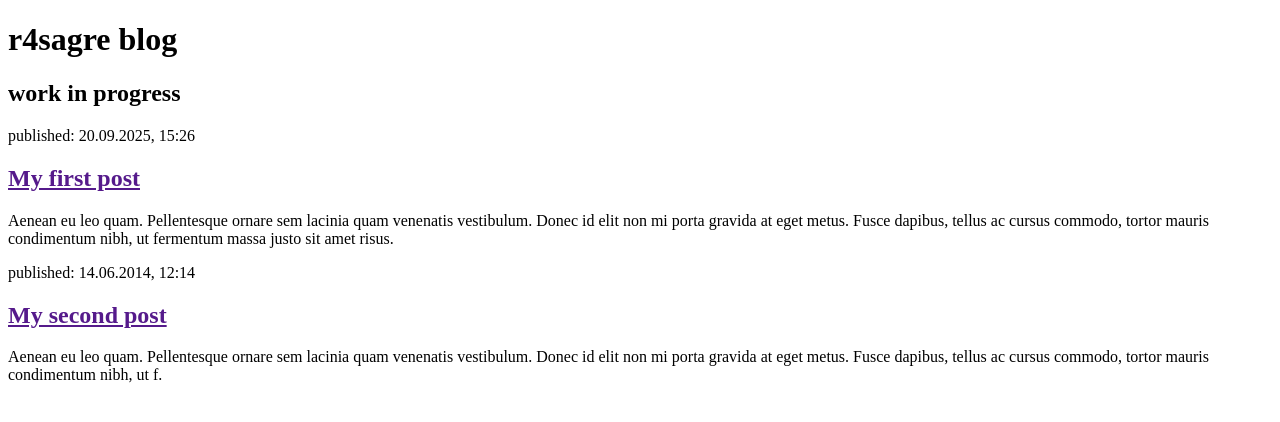
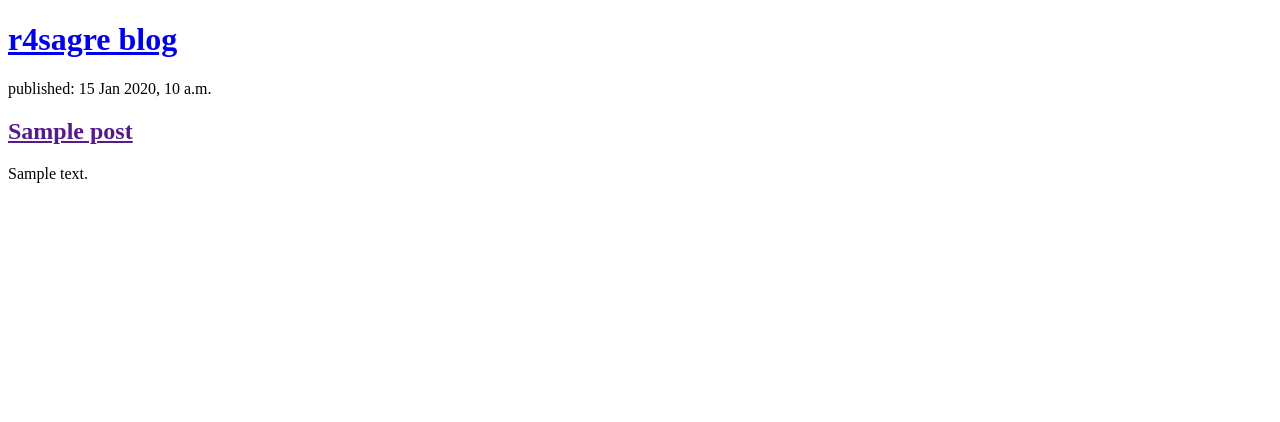
Before and after one commit to r4sagre/my-first-blog, a Django app: page / in a window 1280 px wide. Shown: the top 422 px of the page. Run offline with Django 5.2, Linux system fonts and the light colour scheme; tables that the repository leaves empty hold one stand-in row (values such as "Sample post").

Commit message:
Modified templates to display posts from database.

```diff
--- a/blog/templates/blog/post_list.html
+++ b/blog/templates/blog/post_list.html
@@ -1,24 +1,23 @@
 <!DOCTYPE html>
 <html>
-    <head>
-        <title>r4sagre blog</title>
-    </head>
+
+<head>
+    <title>r4sagre blog</title>
+</head>
 
 
-    <body>
-    <h1>r4sagre blog</h1>
-    <h2>work in progress</h2>
+<body>
+    <header>
+        <h1><a href="/">r4sagre blog</a></h1>
+    </header>
 
+    {% for post in posts %}
     <article>
-            <time>published: 20.09.2025, 15:26</time>
-            <h2><a href="">My first post</a></h2>
-            <p>Aenean eu leo quam. Pellentesque ornare sem lacinia quam venenatis vestibulum. Donec id elit non mi porta gravida at eget metus. Fusce dapibus, tellus ac cursus commodo, tortor mauris condimentum nibh, ut fermentum massa justo sit amet risus.</p>
-        </article>
+        <time>published: {{ post.published_date }}</time>
+        <h2><a href="">{{ post.title }}</a></h2>
+        <p>{{ post.text|linebreaksbr }}</p>
+    </article>
+    {% endfor %}
+</body>
 
-        <article>
-            <time>published: 14.06.2014, 12:14</time>
-            <h2><a href="">My second post</a></h2>
-            <p>Aenean eu leo quam. Pellentesque ornare sem lacinia quam venenatis vestibulum. Donec id elit non mi porta gravida at eget metus. Fusce dapibus, tellus ac cursus commodo, tortor mauris condimentum nibh, ut f.</p>
-        </article>
-    </body>
 </html>
--- a/blog/views.py
+++ b/blog/views.py
@@ -1,5 +1,8 @@
 from django.shortcuts import render
+from django.utils import timezone
+from .models import Post
 
 # Create your views here.
 def post_list(request):
-    return render(request, 'blog/post_list.html', {})
+    posts = Post.objects.filter(published_date__lte=timezone.now()).order_by('published_date')
+    return render(request, 'blog/post_list.html', {'posts':posts})
```
